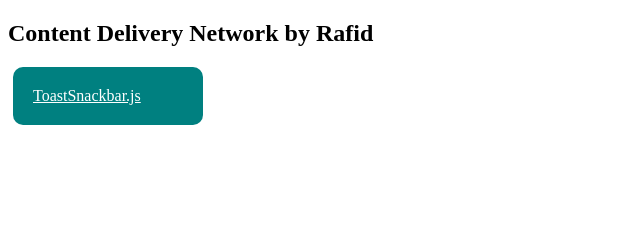
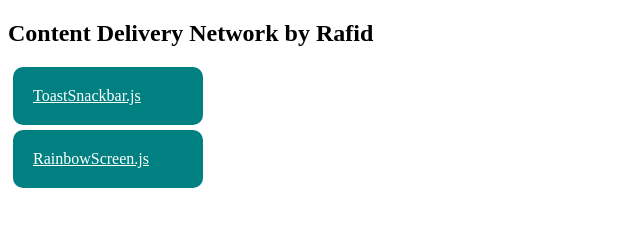
Before and after one commit to Rafid-Al-Mahmud/cdn, a plain HTML site: page index.html in a window 1280 px wide. Shown: the whole page, without its empty margins (0-640 px from the left). Drawn offline with nearby package versions, Linux system fonts and the light colour scheme.

Commit message:
Update index.html

```diff
--- a/index.html
+++ b/index.html
@@ -11,6 +11,7 @@
 <body>
 <h2>Content Delivery Network by Rafid</h2>
 <a href="ToastSnackbar.js">ToastSnackbar.js</a>
+<a href="RainbowScreen.js">RainbowScreen.js</a>
 <script>
 </script>
 
```
